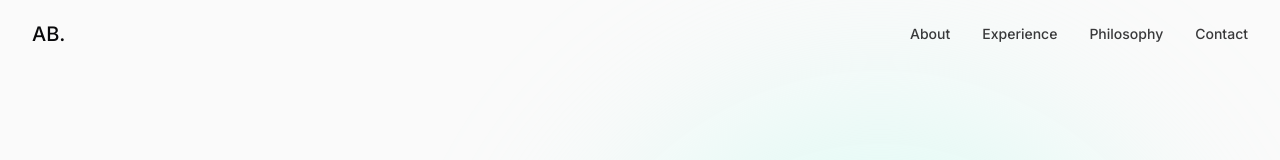
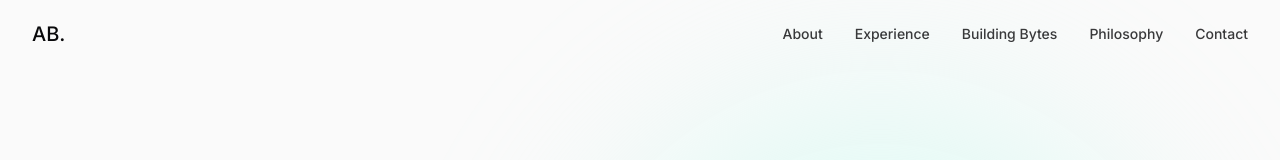
Before and after one commit to andrelbourgeois/andrelbourgeois.github.io, a React (Vite) app: page / in a window 1280 px wide. Shown: the top 160 px of the page. Built offline with nearby package versions, Linux system fonts and the light colour scheme.

Commit message:
Add link to Building Bytes
Adds a link to the Building Bytes section in the navigation bar.

```diff
--- a/src/components/Navbar.tsx
+++ b/src/components/Navbar.tsx
@@ -22,6 +22,7 @@ const Navbar: React.FC = () => {
   const navLinks = [
     { label: "About", href: "#about" },
     { label: "Experience", href: "#experience" },
+    { label: "Building Bytes", href: "#building-bytes" },
     { label: "Philosophy", href: "#philosophy" },
     { label: "Contact", href: "#contact" }
   ];
```
